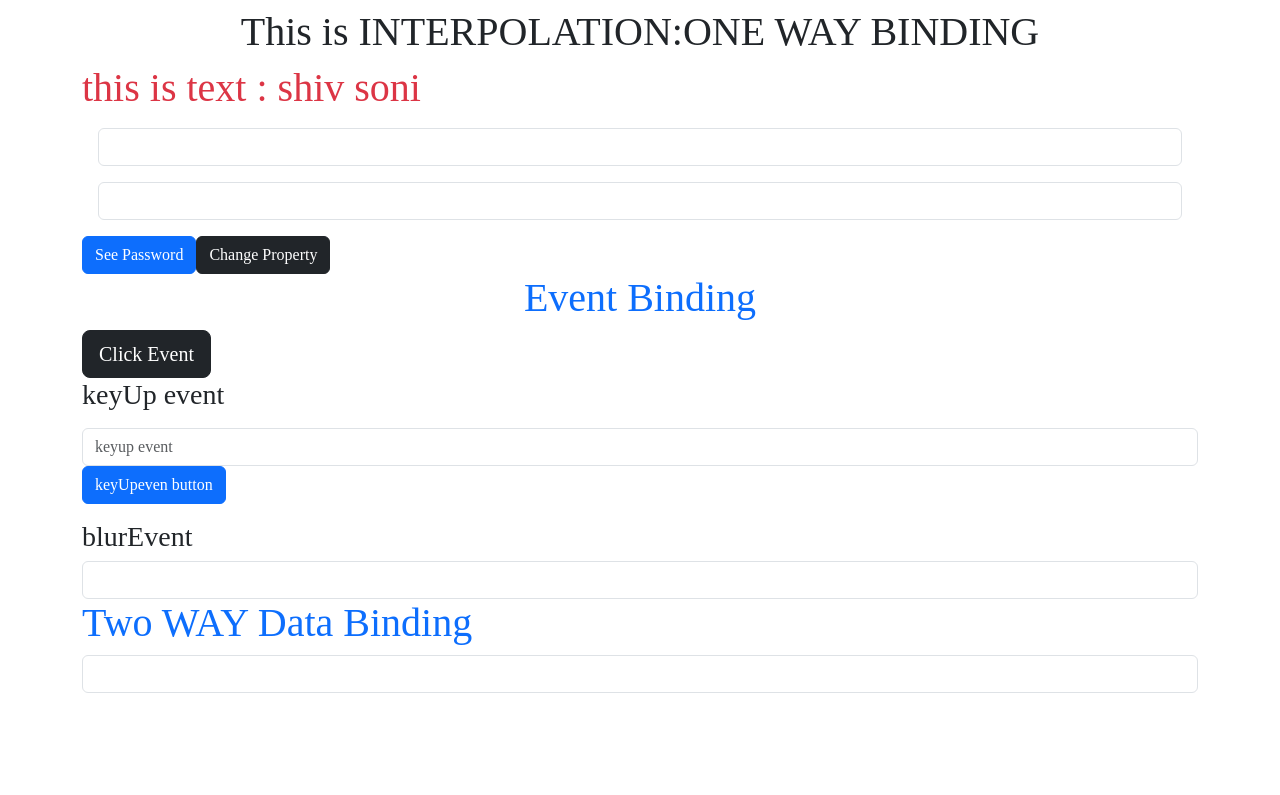
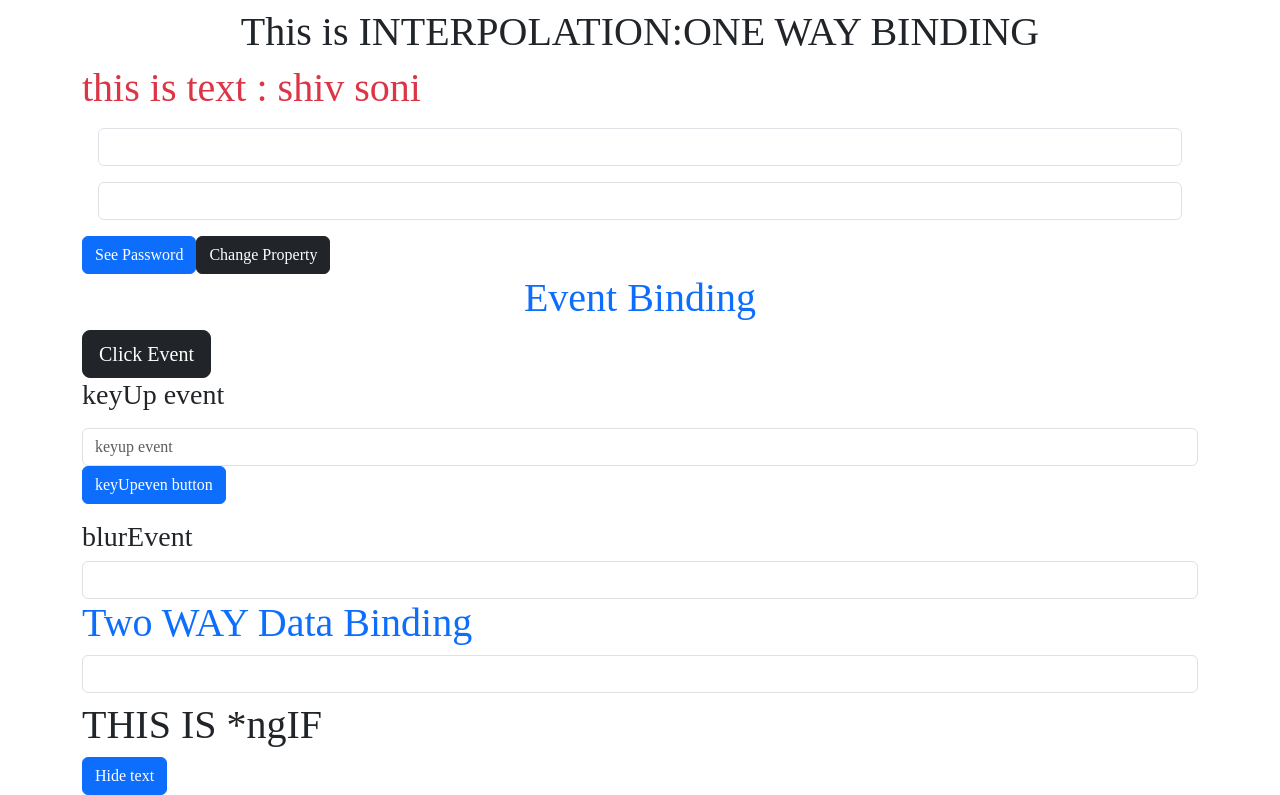
Before and after one commit to Shiv392/Complete-ANGULAR, an Angular app in the folder angular_complete/: page / in a window 1280 px wide. Shown: the part 320-1115 px from the top of the page. Before the commit the page ends 1021 px from the top, so only its background shows below. Built offline with nearby package versions, Linux system fonts and the light colour scheme.

Commit message:
added *ngIf directive

```diff
--- a/angular_complete/src/app/app.component.html
+++ b/angular_complete/src/app/app.component.html
@@ -4,8 +4,9 @@
     <app-user></app-user>
     <app-user2></app-user2>
     <app-user3></app-user3>
-   <app-interpolation></app-interpolation>
+    <app-interpolation></app-interpolation>
     <app-properybinding></app-properybinding>
     <app-eventbinding></app-eventbinding>
     <app-twowaybinding></app-twowaybinding>
+    <app-ngif></app-ngif>
 </div>
--- a/angular_complete/src/app/app.module.ts
+++ b/angular_complete/src/app/app.module.ts
@@ -12,6 +12,8 @@ import { InterpolationComponent } from './ONE_WAY_BINDING/interpolation/interpol
 import { ProperybindingComponent } from './ONE_WAY_BINDING/properybinding/properybinding.component';
 import { EventbindingComponent } from './ONE_WAY_BINDING/eventbinding/eventbinding.component';
 import { TwowaybindingComponent } from './TWO_WAY_BINDING/twowaybinding/twowaybinding.component';
+import { NgifComponent } from './directives/ngif/ngif.component';
+import { NgforComponent } from './directives/ngfor/ngfor.component';
 
 
 @NgModule({
@@ -23,6 +25,8 @@ import { TwowaybindingComponent } from './TWO_WAY_BINDING/twowaybinding/twowaybi
     ProperybindingComponent,
     EventbindingComponent,
     TwowaybindingComponent,
+    NgifComponent,
+    NgforComponent,
 
     ],
   imports: [
--- /dev/null
+++ b/angular_complete/src/app/directives/ngfor/ngfor.component.html
@@ -0,0 +1 @@
+<p>ngfor works!</p>
--- /dev/null
+++ b/angular_complete/src/app/directives/ngif/ngif.component.html
@@ -0,0 +1,2 @@
+<h1 *ngIf="flag" class="text text-dark">THIS IS *ngIF</h1>
+<button (click)="hideele()" class="btn btn-primary">Hide text</button>
--- /dev/null
+++ b/angular_complete/src/app/directives/ngif/ngif.component.ts
@@ -0,0 +1,13 @@
+import { Component } from '@angular/core';
+
+@Component({
+  selector: 'app-ngif',
+  templateUrl: './ngif.component.html',
+  styleUrls: ['./ngif.component.css']
+})
+export class NgifComponent {
+flag:boolean=true;
+hideele(){
+  this.flag=!this.flag;
+}
+}
```
Also changed, not shown: angular_complete/src/app/directives/ngfor/ngfor.component.ts (added, +10 -0 lines), angular_complete/src/app/directives/ngfor/ngfor.component.css (added), angular_complete/src/app/directives/ngif/ngif.component.css (added), 2 other files (tests, documents, lock files or other folders).
